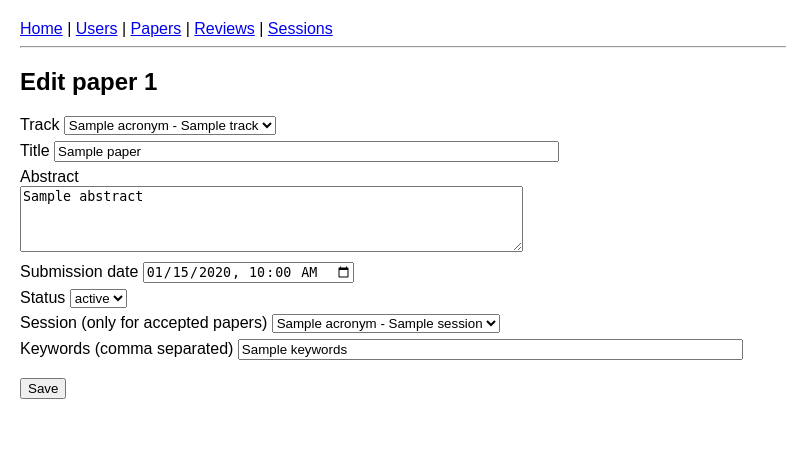
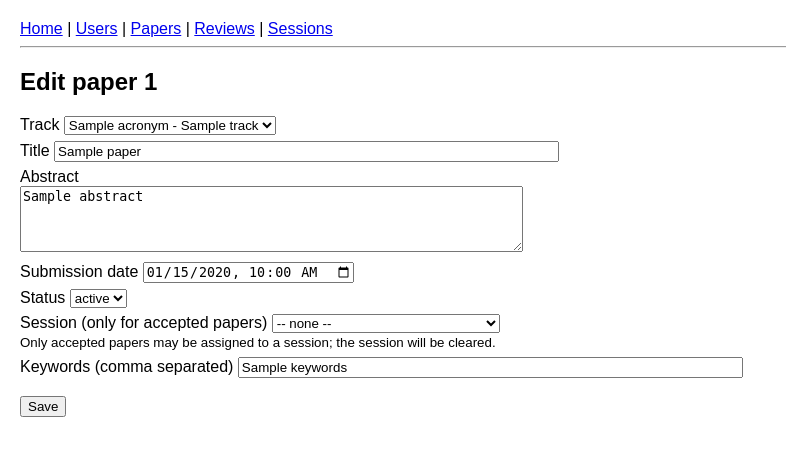
Before and after one commit to mmmalika16/conference_management_system, a Flask app: template templates/paper_form.html in a window 1280 px wide. Shown: the top 456 px of the page, without its empty margins (0-786 px from the left). Run offline with Flask 3, Linux system fonts and the light colour scheme; the template is opened without the code that fills it: most values are stand-ins (such as "Sample title", 1, 10 or a date in 2020).

Commit message:
little changes

```diff
--- a/app.py
+++ b/app.py
@@ -29,6 +29,11 @@ def empty_to_none(value):
 
 
 def check_session_assignment(conn, track_id, status, session_id):
+    """Validate paper scheduling at every paper save.
+
+    This is application-level validation; the database intentionally stores
+    PAPER.session_id and lets the application enforce status/conference rules.
+    """
     if not session_id:
         return
     if status != "accepted":
@@ -37,8 +42,12 @@ def check_session_assignment(conn, track_id, status, session_id):
                               {"t": track_id}).scalar()
     session_conf = conn.execute(text("SELECT conference_id FROM conference_session WHERE session_id = :s"),
                                 {"s": session_id}).scalar()
+    if track_conf is None:
+        raise ValueError("The selected track does not exist.")
+    if session_conf is None:
+        raise ValueError("The selected session does not exist.")
     if track_conf != session_conf:
-        raise ValueError("The paper's track and the session belong to different conferences.")
+        raise ValueError("The paper's track and the session must belong to the same conference.")
 
 
 def check_not_self_review(conn, paper_id, reviewer_id):
@@ -194,9 +203,9 @@ def paper_form(paper_id=None):
         paper = query_one("SELECT * FROM paper WHERE paper_id = :id", {"id": paper_id})
         keywords = ", ".join(r["keyword"] for r in
                              query("SELECT keyword FROM paper_keyword WHERE paper_id = :id", {"id": paper_id}))
-    tracks = query("""SELECT t.track_id, t.name, c.acronym FROM track t
+    tracks = query("""SELECT t.track_id, t.name, t.conference_id, c.acronym FROM track t
                       JOIN conference c ON c.conference_id = t.conference_id ORDER BY t.track_id""")
-    sessions = query("""SELECT s.session_id, s.title, c.acronym FROM conference_session s
+    sessions = query("""SELECT s.session_id, s.title, s.conference_id, c.acronym FROM conference_session s
                         JOIN conference c ON c.conference_id = s.conference_id ORDER BY s.session_id""")
     return render_template("paper_form.html", paper=paper, keywords=keywords,
                            tracks=tracks, sessions=sessions, statuses=STATUSES)
@@ -410,13 +419,19 @@ def session_form(session_id=None):
                                                         end_time, room_label, chair_id)
                         VALUES (:conf, :title, :date, :start, :end, :room, :chair)"""), params)
                 else:
-                    bad = conn.execute(text("""
-                        SELECT COUNT(*) FROM paper p JOIN track t ON t.track_id = p.track_id
-                        WHERE p.session_id = :id AND t.conference_id <> :conf"""),
-                                       {"id": session_id, "conf": params["conf"]}).scalar()
-                    if bad > 0:
-                        raise ValueError("Papers assigned to this session belong to another conference. "
-                                         "Remove them from the session first.")
+                    invalid_paper = conn.execute(text("""
+                        SELECT p.paper_id
+                        FROM paper p JOIN track t ON t.track_id = p.track_id
+                        WHERE p.session_id = :id
+                          AND (p.status <> 'accepted' OR t.conference_id <> :conf)
+                        ORDER BY p.paper_id
+                        LIMIT 1"""),
+                                                {"id": session_id, "conf": params["conf"]}).scalar()
+                    if invalid_paper is not None:
+                        raise ValueError(
+                            f"Paper {invalid_paper} cannot remain scheduled: it must be accepted and "
+                            "its track must belong to the session's conference. Remove or reassign it first."
+                        )
                     params["id"] = session_id
                     conn.execute(text("""
                         UPDATE conference_session SET conference_id = :conf, title = :title,
--- a/templates/paper_form.html
+++ b/templates/paper_form.html
@@ -3,9 +3,9 @@
 <h2>{{ 'Edit paper ' ~ paper.paper_id if paper else 'New paper' }}</h2>
 <form method="post">
   <label>Track
-    <select name="track_id">
+    <select name="track_id" id="track_id">
       {% for t in tracks %}
-      <option value="{{ t.track_id }}" {{ 'selected' if paper and paper.track_id == t.track_id }}>{{ t.acronym }} - {{ t.name }}</option>
+      <option value="{{ t.track_id }}" data-conference-id="{{ t.conference_id }}" {{ 'selected' if paper and paper.track_id == t.track_id }}>{{ t.acronym }} - {{ t.name }}</option>
       {% endfor %}
     </select>
   </label>
@@ -16,22 +16,60 @@
            value="{{ paper.submission_date.strftime('%Y-%m-%dT%H:%M') if paper else '' }}">
   </label>
   <label>Status
-    <select name="status">
+    <select name="status" id="paper_status">
       {% for s in statuses %}
       <option value="{{ s }}" {{ 'selected' if paper and paper.status == s }}>{{ s }}</option>
       {% endfor %}
     </select>
   </label>
   <label>Session (only for accepted papers)
-    <select name="session_id">
+    <select name="session_id" id="session_id">
       <option value="">-- none --</option>
       {% for s in sessions %}
-      <option value="{{ s.session_id }}" {{ 'selected' if paper and paper.session_id == s.session_id }}>{{ s.acronym }} - {{ s.title }}</option>
+      <option value="{{ s.session_id }}" data-conference-id="{{ s.conference_id }}" {{ 'selected' if paper and paper.session_id == s.session_id }}>{{ s.acronym }} - {{ s.title }}</option>
       {% endfor %}
     </select>
   </label>
+  <small id="session_assignment_hint">Only accepted papers may be scheduled in a session from the selected track's conference.</small>
   <label>Keywords (comma separated) <input name="keywords" size="60" value="{{ keywords }}"></label>
   <br>
   <button>Save</button>
+
+  <script>
+    const trackSelect = document.getElementById('track_id');
+    const statusSelect = document.getElementById('paper_status');
+    const sessionSelect = document.getElementById('session_id');
+    const hint = document.getElementById('session_assignment_hint');
+
+    function filterSessionAssignments() {
+      const track = trackSelect.options[trackSelect.selectedIndex];
+      const conferenceId = track ? track.dataset.conferenceId : null;
+      const accepted = statusSelect.value === 'accepted';
+      Array.from(sessionSelect.options).forEach(option => {
+        if (!option.value) {
+          option.hidden = false;
+          return;
+        }
+        const compatible = accepted && option.dataset.conferenceId === conferenceId;
+        option.hidden = !compatible;
+        option.disabled = !compatible;
+        if (!compatible && option.selected) {
+          option.selected = false;
+          sessionSelect.value = '';
+        }
+      });
+
+      hint.textContent = accepted
+        ? 'Session options are limited to sessions in the selected track\'s conference.'
+        : 'Only accepted papers may be assigned to a session; the session will be cleared.';
+      if (!accepted && sessionSelect.value) {
+        sessionSelect.value = '';
+      }
+    }
+
+    trackSelect.addEventListener('change', filterSessionAssignments);
+    statusSelect.addEventListener('change', filterSessionAssignments);
+    filterSessionAssignments();
+  </script>
 </form>
 {% endblock %}
--- a/templates/session_form.html
+++ b/templates/session_form.html
@@ -22,6 +22,8 @@
     </select>
   </label>
   <br>
+  <small>Changing a session's conference is rejected if any scheduled paper is not accepted or belongs to a different conference.</small>
+  <br>
   <button>Save</button>
 </form>
 {% endblock %}
```
Also changed, not shown: README.md.
